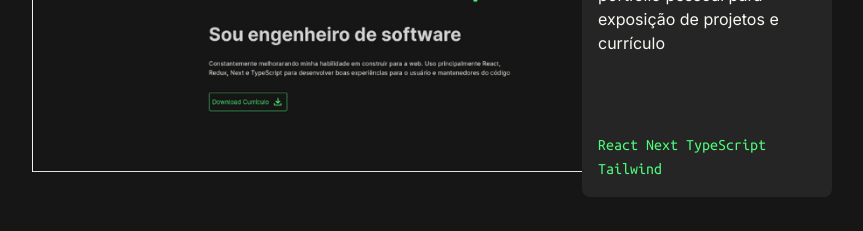
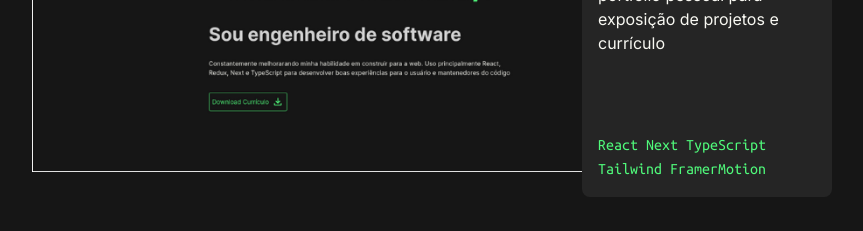
Before and after one commit to nicolasbrandao/portfolio-next, a Next.js app: page / in a window 1280 px wide. Shown: the part 3120-3351 px from the top of the page, without its empty margins (208-1071 px from the left). Built offline with nearby package versions, Linux system fonts and the light colour scheme; no server answers.

Commit message:
content: add framermotion to techs used

```diff
--- a/app/constants/projectsData.ts
+++ b/app/constants/projectsData.ts
@@ -21,7 +21,7 @@ const projectsData: Project[] = [
     title: 'Portfólio',
     description:
       'Projeto de uma página de portfólio pessoal para exposição de projetos e currículo',
-    technologies: 'React Next TypeScript Tailwind',
+    technologies: 'React Next TypeScript Tailwind FramerMotion',
   },
 ]
 
```
Also changed, not shown: 1 other file (tests, documents, lock files or other folders).
